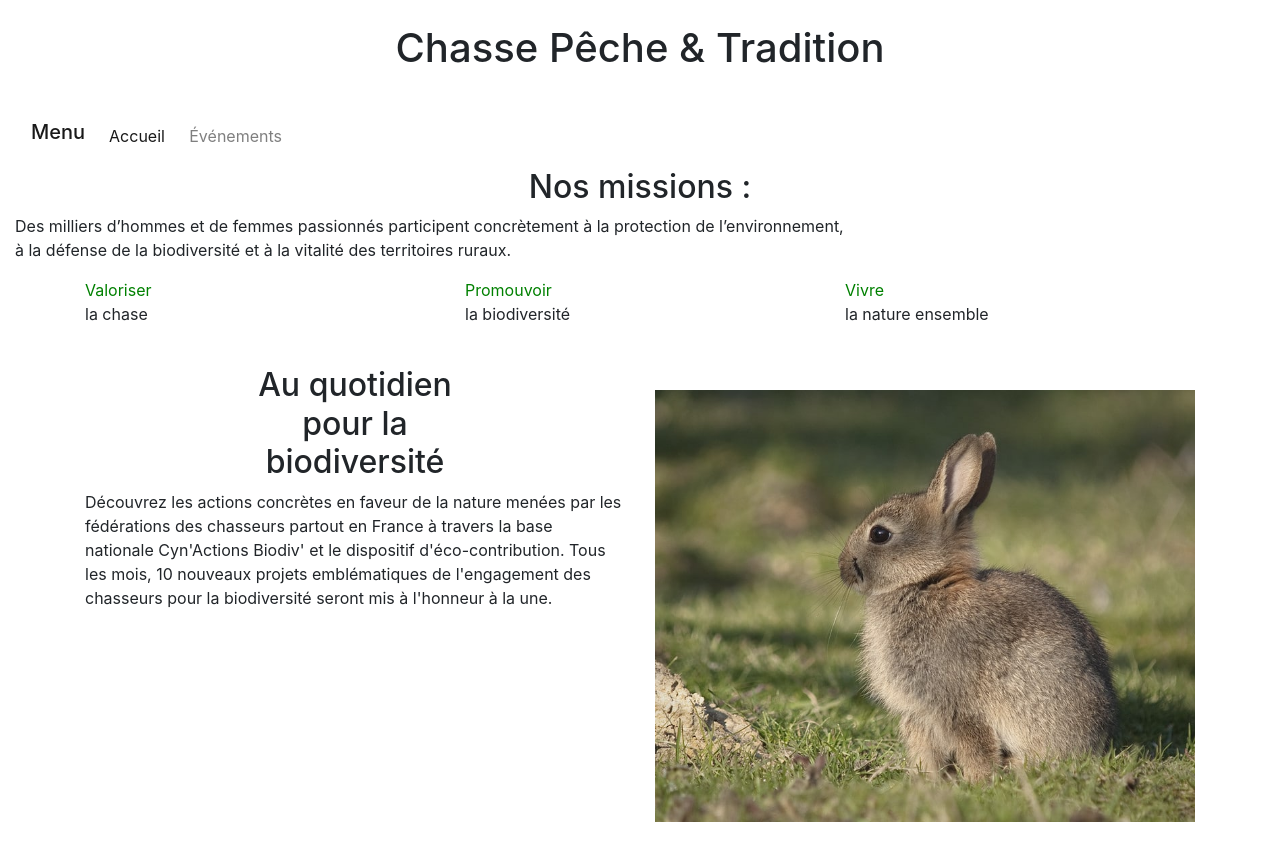
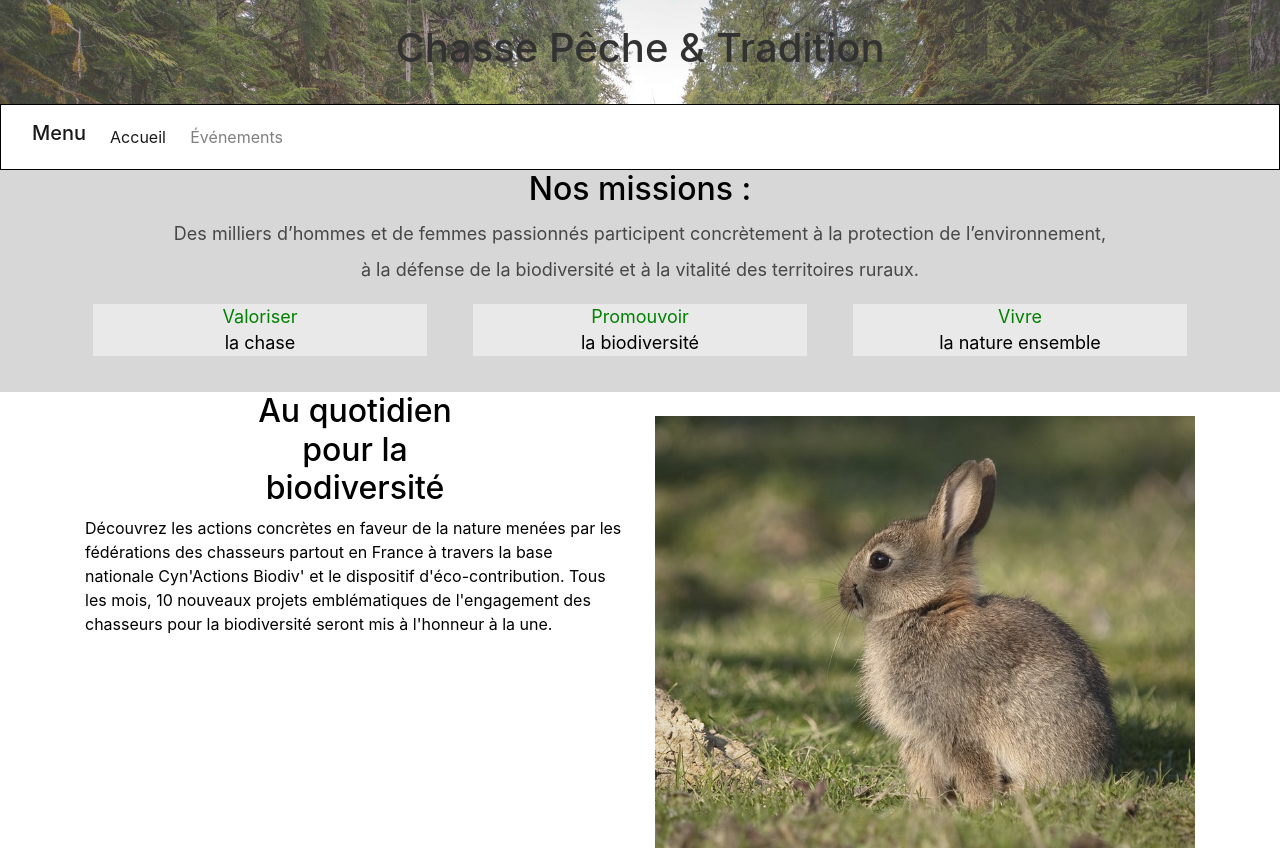
Before and after one commit to MaximeCaparros/Evaluation-2-STUDI, a plain HTML site: page Site-web/index.html in a window 1280 px wide. Before the commit the page ends 822 px from the top, so only its background shows below. Drawn offline with nearby package versions, Linux system fonts and the light colour scheme.

Commit message:
Mise a jour du css

```diff
--- a/Site-web/css/StyleSheet.css
+++ b/Site-web/css/StyleSheet.css
@@ -1,6 +1,83 @@
 body {
+    color: black;
+   ;
 }
+
+nav {
+    border:solid;
+    border-width:thin;
+    border-color: black
+
+
+}
+
 
 h1, h2 {
     text-align : center;
 }
+p{
+    font-size: large;
+    color: rgb(10, 10, 10, 0.70)
+}
+.bg-image {
+    background-size: cover;
+    background-position: center;
+    background-repeat: no-repeat;
+}
+
+footer {
+    background-color: rgb(43, 43, 43, 0.90)
+}
+
+.bgV {
+    background-color: rgb(167, 167, 167, 0.45);
+    background-repeat: no-repeat;
+    text-align: center;
+    line-height:36px;
+}
+
+.nomarginB {
+    margin-bottom: 0px;
+}
+
+.cardM {
+    margin-left: 2%;
+    margin-right: 2%;
+    background-color: rgb(237, 237, 237, 0.86);
+    line-height: 26px;
+    font-size: large;
+}
+
+.marginB{
+    margin-bottom:2%;
+}
+
+.backgroundHead {
+    background-repeat: no-repeat;
+    background-image: url('../image/mckenzie-river.jpg') ;
+    background-attachment: fixed;
+    background-size: cover;
+    opacity:0.8;
+
+}
+@media (max-width:575px) {
+    .display-4 {
+        font-size: 1.5rem;
+    }
+
+    .day h5 {
+        background-color: #f8f9fa;
+        padding: 3px 5px 5px;
+        margin: -8px -8px 8px -8px;
+    }
+
+    .date {
+        padding-left: 4px;
+    }
+}
+
+@media (min-width: 576px) {
+    .day {
+        height: 14.2857vw;
+    }
+}
```
